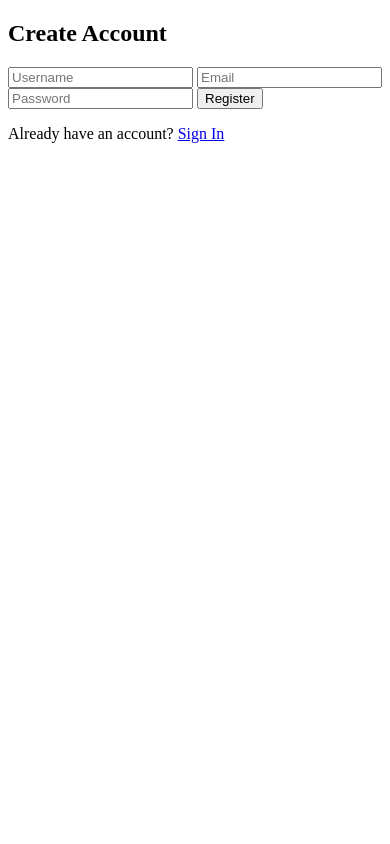
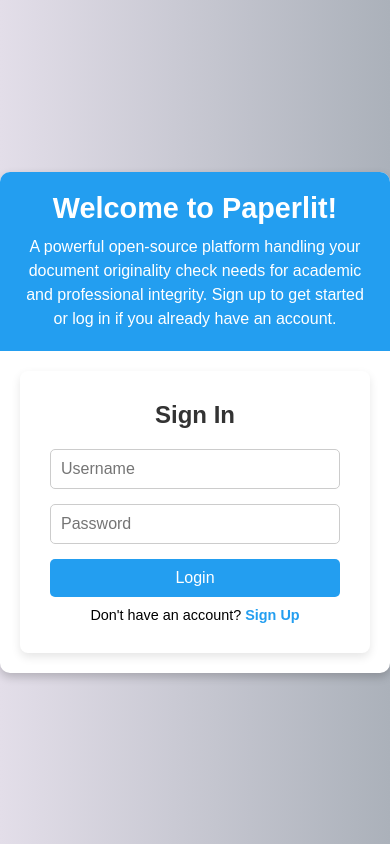
Before and after one commit to Skipper-116/paperlit, a Flask app: page / in a window 390 px wide. Run offline with Flask 3, Linux system fonts and the light colour scheme.

Commit message:
lets clean up the code a bit

```diff
--- a/src/static/styles.css
+++ b/src/static/styles.css
@@ -1,5 +1,33 @@
+/* General Styles */
+* {
+  margin: 0;
+  padding: 0;
+  box-sizing: border-box;
+  font-family: 'Poppins', sans-serif;
 }
 
+body {
+  display: flex;
+  justify-content: center;
+  align-items: center;
+  height: 100vh;
+  background: linear-gradient(to right, #e3dee9, #abb1ba);
+}
+
+.container {
+  position: relative;
+  width: 800px;
+  height: 500px;
+  background: #fff;
+  border-radius: 10px;
+  box-shadow: 0 4px 10px rgba(0, 0, 0, 0.2);
+  overflow: hidden;
+  display: flex;
+}
+
+/* Toggle Panel */
+.toggle-panel {
+  width: 40%;
   height: 100%;
   background: #239ef0;
   color: #fff;
@@ -21,6 +49,9 @@
   line-height: 1.5;
 }
 
+/* Form Container */
+.form-container {
+  width: 60%;
   height: 100%;
   display: flex;
   justify-content: center;
@@ -30,10 +61,96 @@
 
 .form-container form {
   background-color: #fff;
+  padding: 30px;
+  border-radius: 8px;
+  box-shadow: 0 4px 10px rgba(0, 0, 0, 0.1);
   width: 100%;
-#sign-in-form {
+  max-width: 400px;
 }
 
+.form-container form h2 {
+  text-align: center;
+  margin-bottom: 20px;
+  font-size: 1.5rem;
+  color: #333;
+}
+
+.form-container form input {
+  width: 100%;
+  padding: 10px;
+  margin-bottom: 15px;
+  border: 1px solid #ccc;
+  border-radius: 5px;
+  font-size: 1rem;
+}
+
+.form-container form input:focus {
+  border-color: #239ef0;
+  outline: none;
+}
+
+.form-container form button {
+  width: 100%;
+  padding: 10px;
+  background: #239ef0;
+  color: #fff;
+  border: none;
+  border-radius: 5px;
+  font-size: 1rem;
+  cursor: pointer;
+  transition: background 0.3s ease;
+}
+
+.form-container form button:hover {
+  background: #1a7dc0;
+}
+
+.form-container form p {
+  text-align: center;
+  margin-top: 10px;
+  font-size: 0.9rem;
+}
+
+.form-container form a {
+  color: #239ef0;
+  text-decoration: none;
+  font-weight: bold;
+}
+
+.form-container form a:hover {
+  text-decoration: underline;
+}
+
+/* Form Visibility */
+#sign-in-form {
+  display: block;
+}
+
+#sign-up-form {
+  display: none;
+}
+
+/* Responsive Design */
+@media (max-width: 600px) {
+  .container {
+    flex-direction: column;
     width: 100%;
+    height: auto;
+  }
+
+  .toggle-panel {
+    width: 100%;
+    height: auto;
+    padding: 20px;
+  }
+
+  .form-container {
+    width: 100%;
+    height: auto;
+    padding: 20px;
+  }
+
+  .form-container form {
+    max-width: 100%;
   }
 }
--- a/src/templates/home.html
+++ b/src/templates/home.html
@@ -11,13 +11,15 @@
 <body>
     <!-- Top Bar -->
     <div class="top-bar">
+        <div class="logo">
+            <img src="{{ url_for('static', filename='images/logo.png') }}" alt="PaperLit">
+        </div>
         <div class="profile-container">
             <img src="{{ url_for('static', filename='images/avatar-placeholder.png') }}" alt=" " class="profile-avatar" id="profile-avatar">
             <div class="dropdown-menu" id="dropdown-menu">
                 <a href="{{ url_for('edit_profile') }}" class="dropdown-item">Edit Profile</a>
                 <a href="{{ url_for('logout') }}" class="dropdown-item">Logout</a>
             </div>
-        </div>
     </div>
 
     <!-- Sidebar -->
--- a/src/templates/login.html
+++ b/src/templates/login.html
@@ -12,7 +12,27 @@
 <body>
     <div class="container">
 
+        <!-- App Description -->
+        <div class="toggle-panel">
+            <h2>Welcome to Paperlit!</h2>
+            <p>A powerful open-source platform handling your document originality check needs for academic and professional integrity.
+                Sign up to get started or log in if you already have an account.</p>
+        </div>
+
+        <!-- Form Container -->
         <div class="form-container">
+            <!-- Sign In Form -->
+            <div id="sign-in-form">
+                <form method="POST" action="{{ url_for('login_register') }}">
+                    <h2>Sign In</h2>
+                    <input type="text" id="login-username" name="username" placeholder="Username" required>
+                    <input type="password" id="login-password" name="password" placeholder="Password" required>
+                    <button type="submit" name="login">Login</button>
+                    <p>Don't have an account? <a href="#" id="show-signup">Sign Up</a></p>
+                </form>
+            </div>
+
+            <!-- Sign Up Form -->
             <div id="sign-up-form">
                 <form method="POST" action="{{ url_for('login_register') }}">
                     <h2>Create Account</h2>
```
Also changed, not shown: src/static/home.css (+27 -8 lines), README.md.
